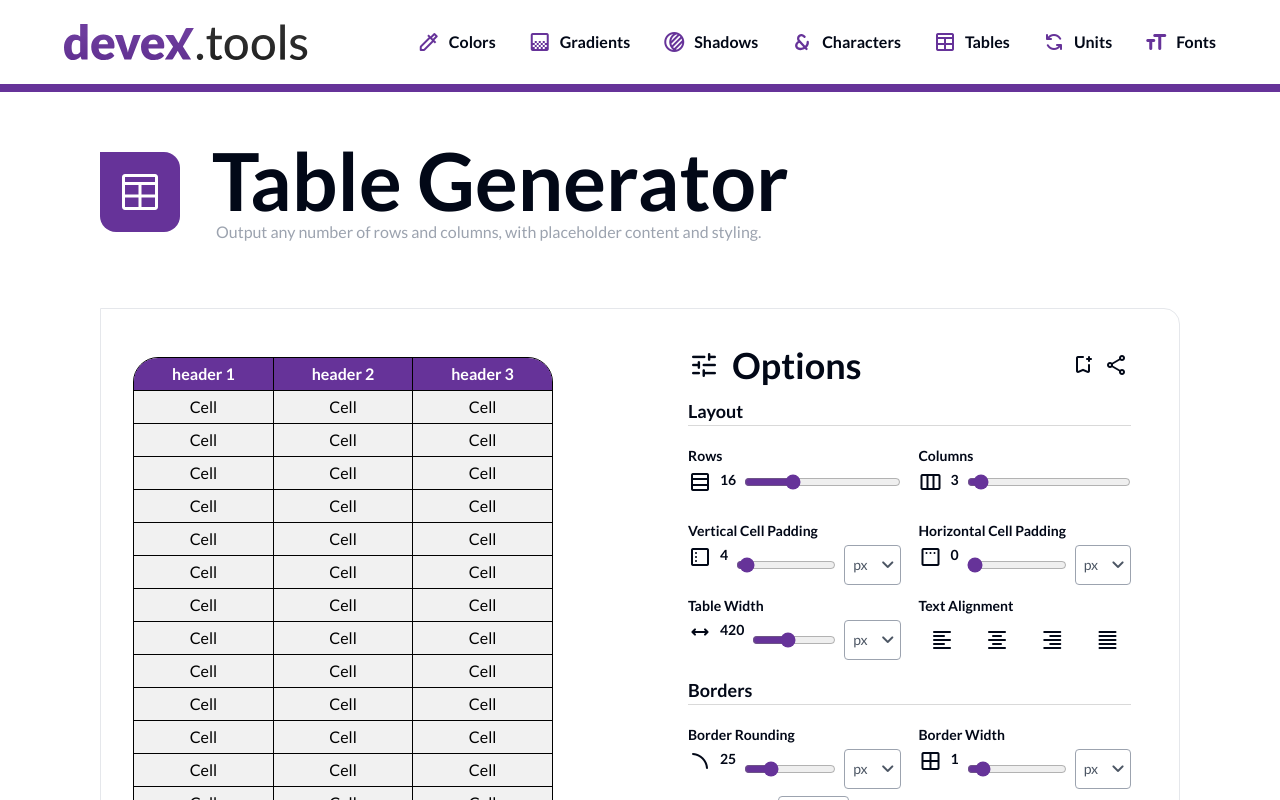
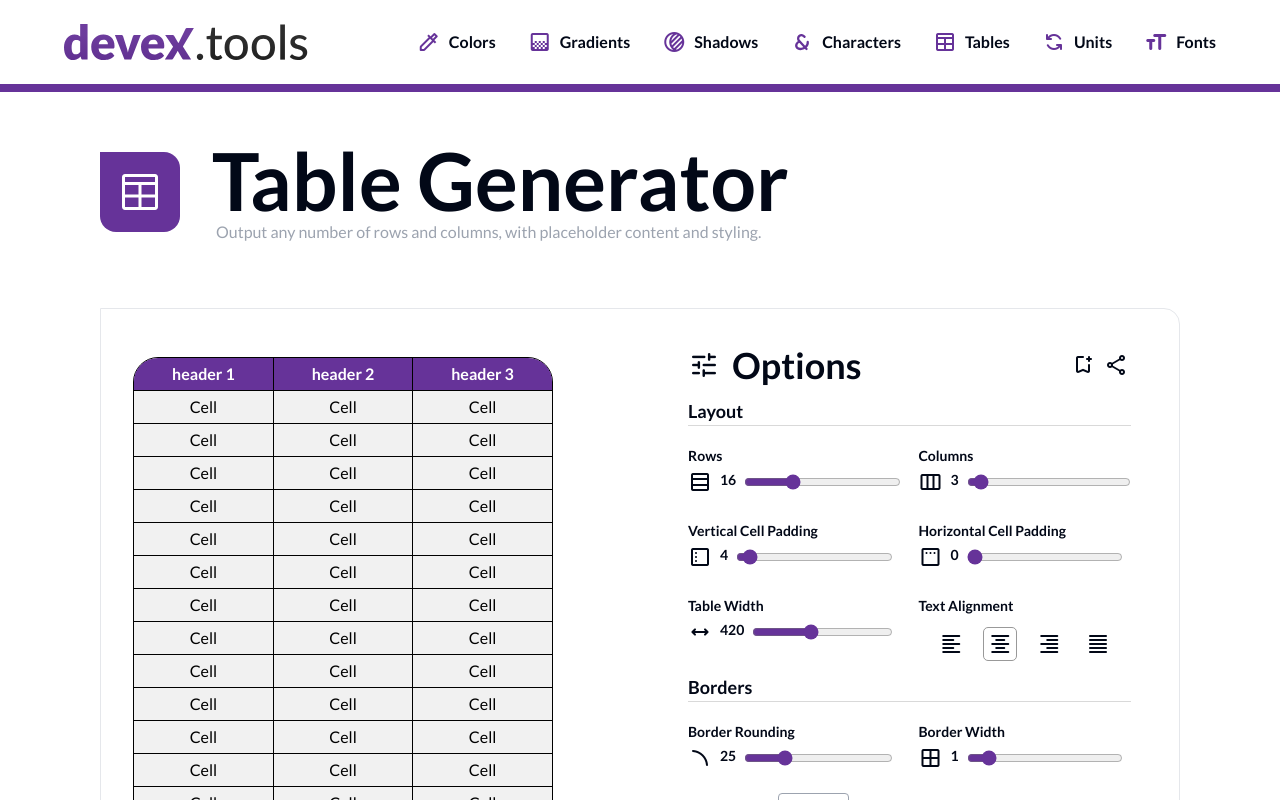
Before and after one commit to chingu-voyages/devex.tools, a React (Vite) app in the folder fetools-app/: page /tables in a window 1280 px wide. Shown: the top 800 px of the page. Built offline with nearby package versions, Linux system fonts and the light colour scheme.

Commit message:
Align buttons outline on focus added

```diff
--- /dev/null
+++ b/fetools-app/src/components/TableGeneratorComponents/AlignTextInput.jsx
@@ -0,0 +1,66 @@
+import { useState } from "react";
+import Icon from "../Icon";
+
+export const AlignTextInput = ({ tableConfig, setTableConfig }) => {
+  const [activeText, setActiveText] = useState("center");
+
+  return (
+    <div className="flex  w-full h-8 items-center justify-evenly ">
+      <button className="rounded-[1px]">
+        <Icon
+          className={`cursor-pointer  ${
+            activeText === "left" && " border border-1 border-[#999999] "
+          } w-8 h-8  flex justify-center items-center hover:text-[#7F40BF]  `}
+          name="format_align_left"
+          style={{ borderRadius: "4px" }}
+          onClick={() => {
+            setActiveText("left"),
+              setTableConfig({ ...tableConfig, textAlign: "left" });
+          }}
+        />
+      </button>
+
+      <button className="rounded-[1px]">
+        <Icon
+          className={`cursor-pointer  ${
+            activeText === "center" && "outline outline-1 outline-[#999999]"
+          } w-8 h-8  flex justify-center items-center hover:text-[#7F40BF] `}
+          name="format_align_center"
+          style={{ borderRadius: "4px" }}
+          onClick={() => {
+            setActiveText("center"),
+              setTableConfig({ ...tableConfig, textAlign: "center" });
+          }}
+        />
+      </button>
+
+      <button className="rounded-[1px]">
+        <Icon
+          className={`cursor-pointer  ${
+            activeText === "right" && "outline outline-1 outline-[#999999]"
+          } w-8 h-8  flex justify-center items-center  hover:text-[#7F40BF]`}
+          name="format_align_right"
+          style={{ borderRadius: "4px" }}
+          onClick={() => {
+            setActiveText("right"),
+              setTableConfig({ ...tableConfig, textAlign: "right" });
+          }}
+        />
+      </button>
+
+      <button className="rounded-[1px]" >
+        <Icon
+          className={`cursor-pointer  ${
+            activeText === "justify" && "outline outline-1 outline-[#999999]"
+          } w-8 h-8  flex justify-center items-center hover:text-[#7F40BF] `}
+          name="format_align_justify"
+          style={{ borderRadius: "4px" }}
+          onClick={() => {
+            setActiveText("justify"),
+              setTableConfig({ ...tableConfig, textAlign: "justify" });
+          }}
+        />
+      </button>
+    </div>
+  );
+};
--- a/fetools-app/src/components/TableGeneratorComponents/OptionsBoxTable.jsx
+++ b/fetools-app/src/components/TableGeneratorComponents/OptionsBoxTable.jsx
@@ -6,6 +6,7 @@ import { ToolPane } from "../ToolsLayout/Sections";
 import ColorInput from "./../InputComponents/ColorInput";
 import DropdownInput from "../InputComponents/DropdownInput";
 import { useRef } from "react";
+import { AlignTextInput } from "./AlignTextInput";
 
 export const OptionsBoxTable = ({ tableConfig, setTableConfig }) => {
   const dropdownValueRef = useRef();
@@ -72,7 +73,7 @@ export const OptionsBoxTable = ({ tableConfig, setTableConfig }) => {
           <label className="my-1 flex h-full max-h-[51px] w-full flex-col gap-1 text-sm font-semibold">
             Text Alignment
             <div className="flex gap-x-2  justify-around py-2 ">
-              <Icon
+              {/* <Icon
                 className="cursor-pointer"
                 name="format_align_left"
                 id="left"
@@ -124,6 +125,9 @@ export const OptionsBoxTable = ({ tableConfig, setTableConfig }) => {
                   )
                 }
               />
+              */}
+
+              <AlignTextInput tableConfig={tableConfig} setTableConfig={setTableConfig} />
             </div>
           </label>
         </section>
@@ -186,12 +190,6 @@ export const OptionsBoxTable = ({ tableConfig, setTableConfig }) => {
           <h3 className="min-w-full border-b border-[#D9D9D9] pb-1 text-[18px] font-semibold">
             Colors
           </h3>
-          {/* <InputColor
-            labelText="Text"
-            tableConfig={tableConfig}
-            setTableConfig={setTableConfig}
-            prop="textColor"
-          /> */}
 
           <ColorInput
             title={"Text"}
--- a/fetools-app/src/components/TableGeneratorComponents/TableInputs.jsx
+++ b/fetools-app/src/components/TableGeneratorComponents/TableInputs.jsx
@@ -100,20 +100,20 @@ export const TableInputs = ({
           //   })}
           // </select>
 
-          <DropdownInput ref={dropdownValueRef}
-          dropdownOptions={[
-            "px",
-            "Rem",
-            "Em",
-            "%",
-          ]}
-          className="border-none"
+          // <DropdownInput ref={dropdownValueRef}
+          // dropdownOptions={[
+          //   "px",
+          //   "Rem",
+          //   "Em",
+          //   "%",
+          // ]}
+          // className="border-none"
 
-          callbackFun={()=> {}}
-          />
+          // callbackFun={()=> {}}
+          // />
 
 
-
+          <div></div>
 
         )}
       </div>
```
